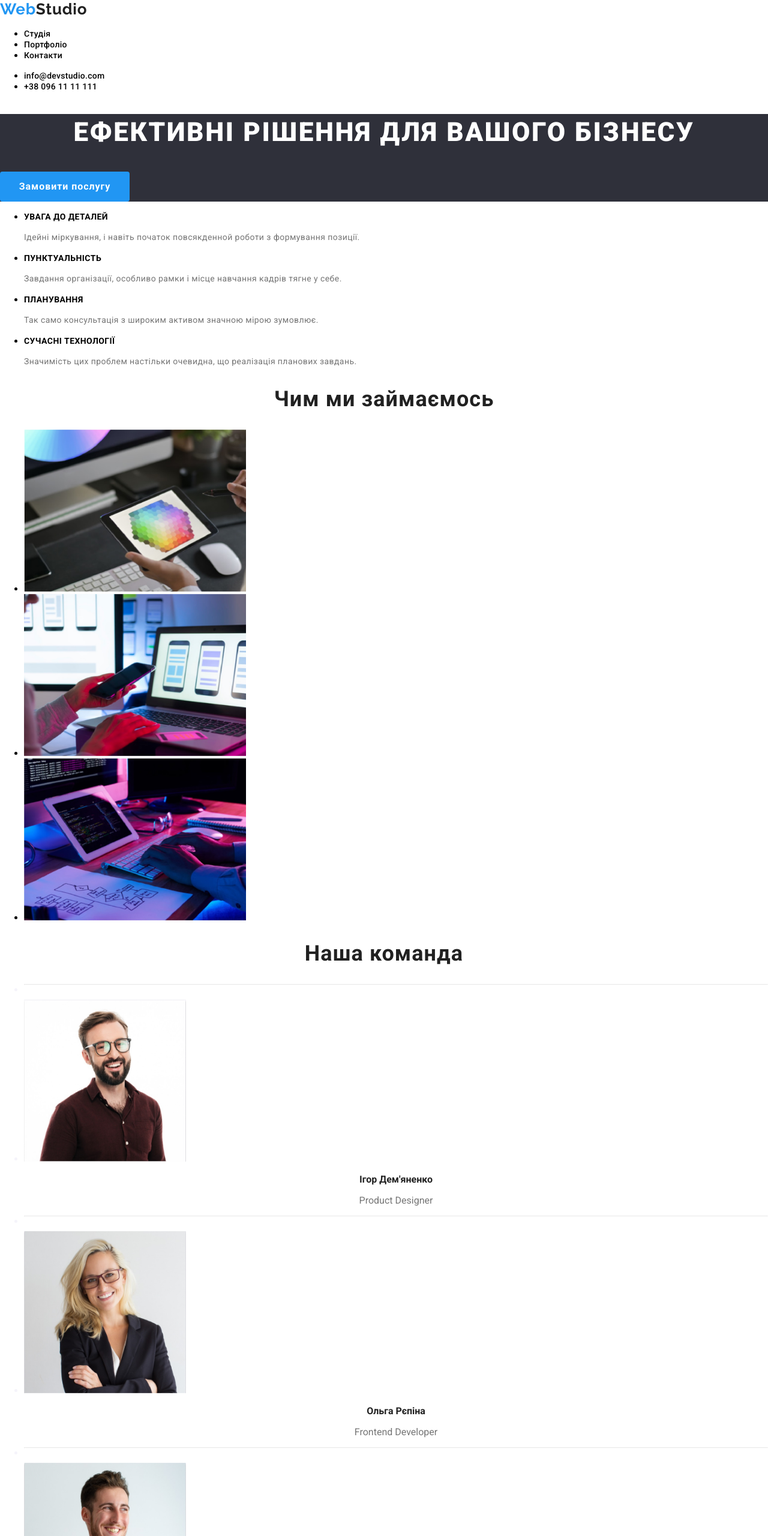
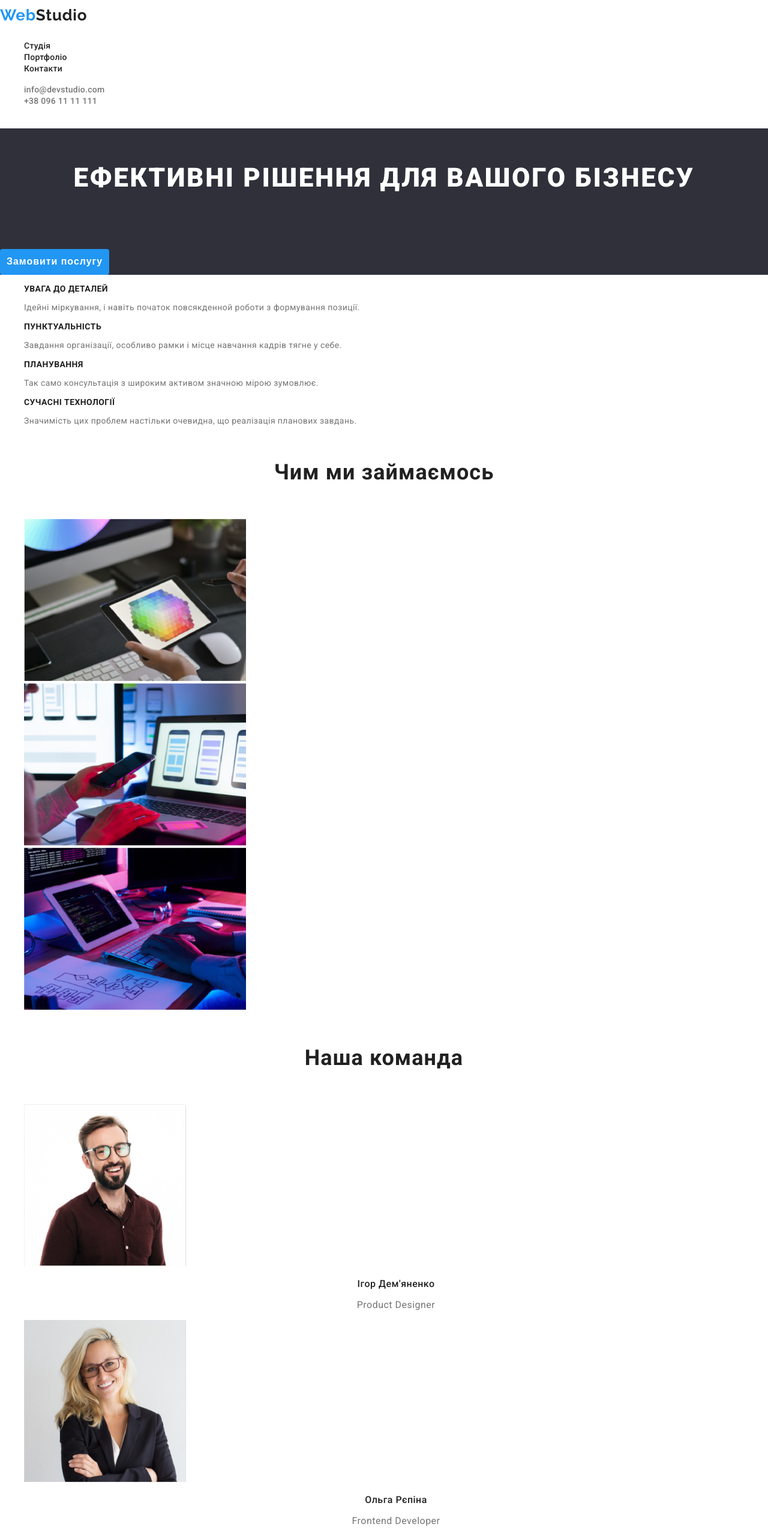
Before and after one commit to OlegArt1/goit-markup-hw-02, a plain HTML site: page index.html in a window 1280 px wide. Shown: the top 2560 px of the page at 60% size. Drawn offline with Linux system fonts and the light colour scheme; files that its build step writes are made by us from their sources.

Commit message:
Update code html, css

```diff
--- a/index.html
+++ b/index.html
@@ -4,76 +4,67 @@
     <meta charset="UTF-8">
     <meta http-equiv="X-UA-Compatible" content="IE=edge">
     <meta name="viewport" content="width=device-width, initial-scale=1.0">
-
     <link rel="preconnect" href="https://fonts.googleapis.com">
     <link rel="preconnect" href="https://fonts.gstatic.com" crossorigin>
     <link href="https://fonts.googleapis.com/css2?family=Raleway:wght@700&family=Roboto:wght@400;500;700;900&display=swap" rel="stylesheet">
-
-    <link rel="stylesheet" type="text/css" href="styles/style.css" />
-
+    <link rel="stylesheet" type="text/css" href="style/style.css" />
     <title>Site</title>
 </head>
 <body>
     <header>
-            <a href="#" class="logotype" style="color: #212121;"><span style="color: #2196f3">Web</span>Studio</a>
+        <a href="#" class="logotype"><span style="color: #2196f3">Web</span>Studio</a>
         <nav>
-                <ul>
+            <ul style="list-style-type: none;">
                 <li><a href="#" class="menu">Студія</a></li>
                 <li><a href="portfolio.html" class="menu">Портфоліо</a></li>
                 <li><a href="#" class="menu">Контакти</a></li>
             </ul>
         </nav>
-            <ul>
-                <li><a href="mailto:info@devstudio.com" class="menu">info@devstudio.com</a></li>
-                <li><a href="tel:+380961111111" class="menu">+38&nbsp;096&nbsp;11&nbsp;11&nbsp;111</a></li>
+        <ul style="list-style-type: none;">
+            <li><a href="mailto:info@devstudio.com" class="contact-menu">info@devstudio.com</a></li>
+            <li><a href="tel:+380961111111" class="contact-menu">+38&nbsp;096&nbsp;11&nbsp;11&nbsp;111</a></li>
         </ul>
     </header>
     <main>
         <section class="fon">
-                <h1>Ефективні рішення для вашого бізнесу</h1>
+            <h1 class="title">Ефективні рішення для вашого бізнесу</h1>
             <button name="submit_button" value="primary" type="submit" class="button">Замовити послугу</button>
         </section>
         <section>
-                <ul>
+            <ul style="list-style-type: none;">
                 <li>
-                        <h3>УВАГА ДО ДЕТАЛЕЙ</h3>
+                    <h3 class="title-3">УВАГА ДО ДЕТАЛЕЙ</h3>
                     <p class="text">Ідейні міркування, і навіть початок повсякденной роботи з формування позиції.</p>
                 </li>
                 <li>
-                        <h3>ПУНКТУАЛЬНІСТЬ</h3>
+                    <h3 class="title-3">ПУНКТУАЛЬНІСТЬ</h3>
                     <p class="text">Завдання організації, особливо рамки і місце навчання кадрів тягне у себе.</p>
                 </li>
                 <li>
-                        <h3>ПЛАНУВАННЯ</h3>
+                    <h3 class="title-3">ПЛАНУВАННЯ</h3>
                     <p class="text">Так само консультація з широким активом значною мірою зумовлює.</p>
                 </li>
                 <li>
-                        <h3>СУЧАСНІ ТЕХНОЛОГІЇ</h3>
+                    <h3 class="title-3">СУЧАСНІ ТЕХНОЛОГІЇ</h3>
                     <p class="text">Значимість цих проблем настільки очевидна, що реалізація планових завдань.</p>
                 </li>
             </ul>
         </section>
         <section>
-                <h2>Чим ми займаємось</h2>
-                <ul>
+            <h2 class="title-2">Чим ми займаємось</h2>
+            <ul style="list-style-type: none;">
                 <li><img src="images/image1.jpg" width="370" height="270" alt="картинка"></li>
                 <li><img src="images/image2.jpg" width="370" height="270" alt="картинка"></li>
                 <li><img src="images/image3.jpg" width="370" height="270" alt="картинка"></li>
             </ul>
         </section>
         <section style="color: #F5F4FA;">
-                <h2>Наша команда</h2>
-                <ul>
-                    <li>
-                        <hr>
-                    </li>
+            <h2 class="title-2">Наша команда</h2>
+            <ul style="list-style-type: none;">
                 <li>
                     <img src="images/pictare1.jpg" width="270" height="270" alt="картинка співробітник">
                     <p class="name">Ігор Дем'яненко</p>
                     <p class="profesion">Product Designer</p>
-                    </li>
-                    <li>
-                        <hr>
                 </li>
                 <li>
                     <img src="images/pictare2.jpg" width="270" height="270" alt="картинка співробітник">
@@ -81,15 +72,9 @@
                     <p class="profesion">Frontend Developer</p>
                 </li>
                 <li>
-                        <hr>
-                    </li>
-                    <li>
                     <img src="images/pictare3.jpg" width="270" height="270" alt="картинка співробітник">
                     <p class="name">Микола Тарасов</p>
                     <p class="profesion">Marketing</p>
-                    </li>
-                    <li>
-                        <hr>
                 </li>
                 <li>
                     <img src="images/pictare4.jpg" width="270" height="270" alt="картинка співробітник">
@@ -101,19 +86,17 @@
     </main>
     <footer class="footer">
         <a href="#" class="logotype" style="color: #FFFFFF;"><span style="color: #2196f3">Web</span>Studio</a>
-            <address>
-                <ul>
+        <ul style="list-style-type: none;">
             <li>
                 <a href="#" class="address">м.Київ, пр-т Лесі Українки, 26</a>
             </li>
             <li>
-                        <a href="mailto:infp@devstudio.com" class="contact">infp@devstudio.com</a>
+                <a href="mailto:infp@devstudio.com" class="contact">info@devstudio.com</a>
             </li>
             <li>
                 <a href="tel.:+380961111111" class="contact">+38&nbsp;096&nbsp;11&nbsp;11&nbsp;111</a>
             </li>
         </ul>
-            </address>
     </footer>
 </body>
 </html>
--- a/styles/style.css
+++ b/styles/style.css
@@ -1,119 +1,118 @@
 body {
     margin: 0 auto;
+    font-family: 'Roboto', sans-serif;
 }
 :root {
     --brand-color: rgb(33, 150, 243);
+    --black-color: #212121;
+    --gray-color: #757575;
+    --white-color: white;
+    --align-center: center;
+    --text-transform: uppercase;
 }
 .logotype {
-    width: 145px;
-    height: 31px;
+    color: var(--black-color);
     font-size: 26px;
     font-weight: 700;
     font-family: 'Raleway', sans-serif;
-    line-height: 31px;
+    line-height: 1.94;
+    letter-spacing: 0.03em;
+    text-decoration: none;
+}
+.title {
+    color: var(--white-color);
+    font-size: 44px;
+    font-weight: 900;
+    line-height: 3.75;
+    letter-spacing: 0.06em;
+    text-align: var(--align-center);
+    text-transform: var(--text-transform);
+}
+.title-2 {
+    color: var(--black-color);
+    font-size: 36px;
+    font-weight: 700;
+    line-height: 2.6;
+    text-align: var(--align-center);
     letter-spacing: 0.03em;
 }
-h1 {
-    color: white;
-    font-size: 44px;
-    font-weight: 900;
-    font-family: 'Roboto', sans-serif;
-    line-height: 60px;
-    letter-spacing: 0.06em;
-    text-align: center;
-    text-transform: uppercase;
-}
-h2 {
-    color: #212121;
-    font-size: 36px;
-    font-weight: 700;
-    font-family: 'Roboto', sans-serif;
-    line-height: 42px;
-    text-align: center;
-    letter-spacing: 0.03em;
-}
-h3 {
-    color: black;
+.title-3 {
+    color: var(--black-color);
     font-size: 14px;
     font-weight: 700;
-    font-family: 'Roboto', sans-serif;
-    line-height: 16px;
+    line-height: 1;
     letter-spacing: 0.03em;
-    text-transform: uppercase;
+    text-transform: var(--text-transform);
 }
-a {
-    color: black;
+.menu {
+    color: var(--black-color);
+    font-size: 14px;
+    font-weight: 500;
+    line-height: 1;
+    letter-spacing: 0.02em;
     text-decoration: none;
 }
-.menu {
+.contact-menu {
+    color: var(--gray-color);
+    line-height: 1;
+    letter-spacing: 0.02em;
     font-size: 14px;
-    font-family: 'Roboto', sans-serif;
     font-weight: 500;
-    line-height: 16px;
-    letter-spacing: 0.02em;
+    text-decoration: none;
 }
-    .menu:hover {
+    .menu:hover, .contact-menu:hover {
         color: var(--brand-color);
     }
     .menu:focus, .button-menu:focus, .button:focus {
         color: rgb(85, 72, 99);
     }
 .fon {
-    width: 100%;
     background-color: #2f303a;
 }
 .button {
-    width: 216px;
-    height: 50px;
-    color: white;
+    color: var(--white-color);
     background-color: var(--brand-color);
     border: 5px solid var(--brand-color);
     border-radius: 4px;
-    text-align: center;
+    text-align: var(--align-center);
     align-items: center;
-    font-family: 'Roboto', sans-serif;
     font-weight: 700;
     font-size: 16px;
-    line-height: 30px;
+    line-height: 1.88;
     letter-spacing: 0.06em;
     cursor: pointer;
 }
 .text {
-    color: #757575;
-    font-family: 'Roboto', sans-serif;
+    color: var(--gray-color);
     font-size: 14px;
-    line-height: 24px;
+    line-height: 1.5;
     letter-spacing: 0.03em;
 }
 .name {
-    color: #212121;
-    text-align: center;
-    font-family: 'Roboto', sans-serif;
+    color: var(--black-color);
+    text-align: var(--align-center);
     font-size: 16px;
-    font-weight: 600;
-    line-height: 19px;
+    font-weight: 500;
+    line-height: 1.19;
+    letter-spacing: 0.03em;
 }
 .profesion {
-    color: #757575;
-    text-align: center;
-    font-family: 'Roboto', sans-serif;
+    color: var(--gray-color);
+    text-align: var(--align-center);
     font-size: 16px;
-    line-height: 19px;
+    line-height: 1.19;
+    letter-spacing: 0.03em;
 }
 .button-menu {
-    width: 85px;
-    height: 38px;
-    text-align: center;
-    font-family: 'Roboto', sans-serif;
+    text-align: var(--align-center);
     font-weight: 500;
-    line-height: 26px;
+    line-height: 1.6;
     letter-spacing: 0.03em;
-    border: 1px solid black;
+    border: 1px solid var(--black-color);
     cursor: pointer;
 }
     .button-menu:hover {
-        width: 88px;
-        color: white;
+        color: var(--white-color);
         background-color: var(--brand-color);
         border: 5px solid var(--brand-color);
         box-shadow: 0px 3px 1px rgba(0, 0, 0, 0.1),
@@ -122,36 +121,30 @@ a {
         border-radius: 4px;
     }
 .tovar {
-    width: 342px;
-    height: 36px;
-    color: #212121;
-    line-height: 36px;
+    color: var(--black-color);
+    line-height: 2.25;
     letter-spacing: 0.06em;
-    font-family: 'Roboto', sans-serif;
     font-weight: 700;
     font-size: 18px;
 }
 .type {
-    width: 322px;
-    height: 30px;
-    color: #757575;
-    font-family: 'Roboto', sans-serif;
+    color: var(--gray-color);
     font-size: 16px;
-    line-height: 30px;
+    line-height: 1.88;
     letter-spacing: 0.03em;
 }
 .address {
-    color: white;
+    color: var(--white-color);
     font-size: 14px;
-    font-family: 'Roboto', sans-serif;
-    line-height: 24px;
+    line-height: 1.5;
     letter-spacing: 0.03em;
+    text-decoration: none;
 }
 .contact {
     font-size: 14px;
-    font-family: 'Roboto', sans-serif;
-    line-height: 24px;
+    line-height: 1.5;
     letter-spacing: 0.03em;
+    text-decoration: none;
     color: rgba(255, 255, 255, 0.6);
 }
     .address:hover, .contact:hover {
@@ -161,10 +154,5 @@ a {
         color: rgb(85, 72, 99);
     }
 .footer {
-    width: 100%;
-    height: auto;
     background-color: rgb(47, 48, 58);
 }
-hr {
-    opacity: 0.2;
-}
```
Also changed, not shown: portfolio.html (+12 -54 lines). Lines whose indentation alone changed are shown as unchanged.
